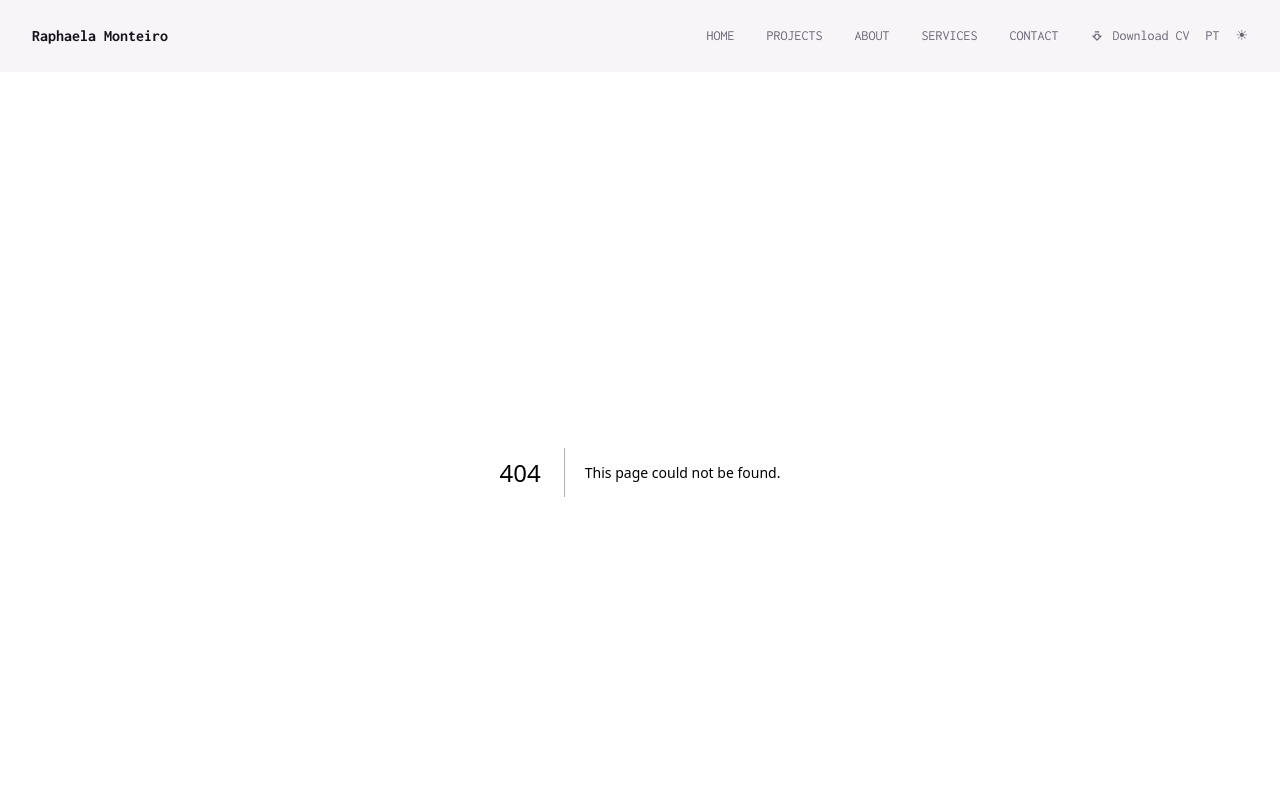
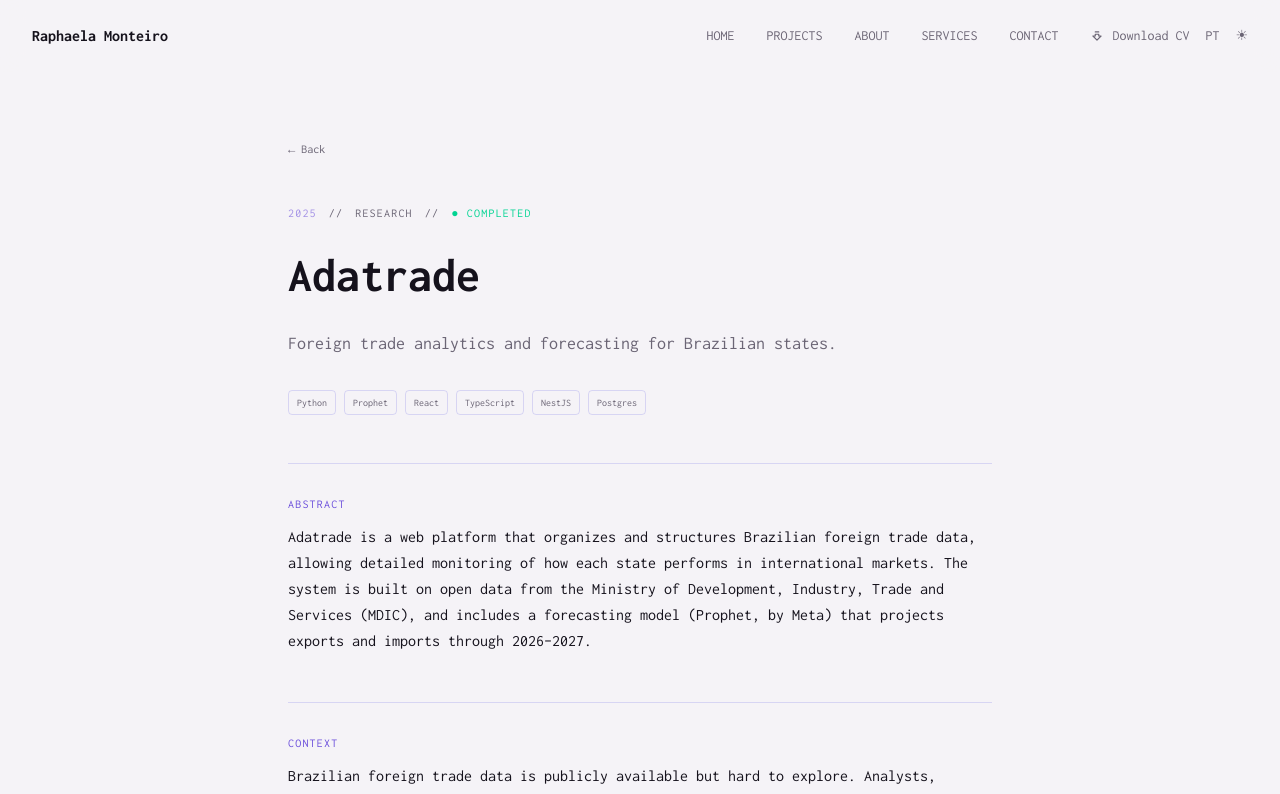
Before and after one commit to raphaelamonteiro/portfolio, a Next.js app: page /projects/adatrade in a window 1280 px wide. Before the commit this address had no page. Shown: the top 794 px of the page. Built offline with nearby package versions, Linux system fonts and the light colour scheme.

Commit message:
feat: adicionando slug e case study dos projetos

```diff
--- /dev/null
+++ b/app/projects/[slug]/case-study.tsx
@@ -0,0 +1,109 @@
+'use client';
+
+import { useTranslation } from '@/app/providers';
+import type { Project } from '@/data/projects';
+import Link from 'next/link';
+
+export default function CaseStudy({ project }: { project: Project }) {
+    const { t, locale } = useTranslation();
+    const cs = project.caseStudy;
+    if (!cs) return null;
+
+    return (
+        <article className="max-w-3xl mx-auto px-4 sm:px-6 lg:px-8 py-16 space-y-12 fade-up">
+
+            {/* Back */}
+            <Link href="/projects"
+                className="inline-block text-xs text-ash hover:text-bone transition-colors">
+                ← {locale === 'pt' ? 'Voltar' : 'Back'}
+            </Link>
+
+            {/* Header */}
+            <header className="space-y-6">
+                <div className="flex flex-wrap items-center gap-3 text-xs text-ash uppercase tracking-widest">
+                    <span className="text-amethyst/60">{project.year}</span>
+                    <span>//</span>
+                    <span>{project.category}</span>
+                    <span>//</span>
+                    <span className={project.status === 'wip' ? 'text-dusty' : 'text-emerald-400'}>
+                        ● {t.projects.status[project.status]}
+                    </span>
+                </div>
+
+                <h1 className="text-4xl sm:text-5xl font-bold text-bone leading-tight">
+                    {project.title}
+                </h1>
+
+                <p className="text-lg text-ash leading-relaxed">
+                    {project.subtitle[locale]}
+                </p>
+
+                {/* Stack */}
+                <div className="flex flex-wrap gap-2 pt-2">
+                    {project.stack.map((s) => (
+                        <span key={s}
+                            className="text-[10px] px-2 py-1 border border-lilac/20 rounded text-ash">
+                            {s}
+                        </span>
+                    ))}
+                </div>
+
+                {/* Links */}
+                {(project.links?.repo || project.links?.live || project.links?.paper) && (
+                    <div className="flex flex-wrap gap-4 pt-2 text-xs">
+                        {project.links?.repo && (
+                            <a href={project.links.repo} target="_blank" rel="noopener noreferrer"
+                                className="text-ash hover:text-bone transition-colors">
+                                ↗ GitHub
+                            </a>
+                        )}
+                        {project.links?.live && (
+                            <a href={project.links.live} target="_blank" rel="noopener noreferrer"
+                                className="text-amethyst hover:text-amethyst/80 transition-colors">
+                                ↗ {t.projects.viewProject}
+                            </a>
+                        )}
+                        {project.links?.paper && (
+                            <a href={project.links.paper} target="_blank" rel="noopener noreferrer"
+                                className="text-ash hover:text-bone transition-colors">
+                                ↗ Paper
+                            </a>
+                        )}
+                    </div>
+                )}
+            </header>
+
+            {/* Sections */}
+            <Section title="Abstract">{cs.abstract[locale]}</Section>
+            <Section title="Context">{cs.context[locale]}</Section>
+            <Section title="Approach">{cs.approach[locale]}</Section>
+            <Section title="Architecture">{cs.architecture[locale]}</Section>
+            <Section title={locale === 'pt' ? 'O que eu construí' : 'What I built'}>
+                {cs.whatIBuilt[locale]}
+            </Section>
+            <Section title={locale === 'pt' ? 'Resultados' : 'Results'}>
+                {cs.results[locale]}
+            </Section>
+            <Section title={locale === 'pt' ? 'Reflexão' : 'Reflection'}>
+                {cs.reflection[locale]}
+            </Section>
+
+            {/* Footer nav */}
+            <div className="pt-8 border-t border-lilac/20">
+                <Link href="/projects"
+                    className="text-xs text-ash hover:text-bone transition-colors">
+                    ← {locale === 'pt' ? 'Todos os projetos' : 'All projects'}
+                </Link>
+            </div>
+        </article>
+    );
+}
+
+function Section({ title, children }: { title: string; children: React.ReactNode }) {
+    return (
+        <section className="space-y-3 pt-8 border-t border-lilac/20">
+            <h2 className="text-xs text-amethyst uppercase tracking-widest">{title}</h2>
+            <p className="text-base text-bone leading-relaxed">{children}</p>
+        </section>
+    );
+}
--- /dev/null
+++ b/app/projects/[slug]/page.tsx
@@ -0,0 +1,22 @@
+import { projects, getProject } from '@/data/projects';
+import { notFound } from 'next/navigation';
+import CaseStudy from './case-study';
+
+export function generateStaticParams() {
+    return projects
+        .filter((p) => p.hasCaseStudy)
+        .map((p) => ({ slug: p.slug }));
+}
+
+export default async function ProjectPage({
+    params,
+}: {
+    params: Promise<{ slug: string }>;
+}) {
+    const { slug } = await params;
+    const project = getProject(slug);
+
+    if (!project || !project.hasCaseStudy) notFound();
+
+    return <CaseStudy project={project} />;
+}
--- a/data/projects.ts
+++ b/data/projects.ts
@@ -43,14 +43,14 @@ export const projects: Project[] = [
         title: 'SPRB-BD',
         subtitle: {
             en: 'Brazilian Regional PNT system — a reference architecture for sovereign navigation infrastructure.',
-            pt: 'Sistema de Posicionamento Regional Brasileiro — arquitetura de referência para infraestrutura soberana de navegação.',
+            pt: 'Sistema de Posicionamento Regional Brasileiro — arquitetura de referência para um sistema de posicionamento regional brasileiro.',
         },
         year: '2026',
         category: 'systems',
         status: 'active',
         featured: true,
         hasCaseStudy: true,
-        stack: ['Java', 'Spring', 'Apache Spark', 'Postgres', 'REST', 'Scrum'],
+        stack: ['Python', 'FastAPI', 'Apache Spark', 'Postgres', 'React'],
         role: {
             en: 'Architecture, implementation, validation, and paper',
             pt: 'Arquitetura, implementação, validação e artigo',
@@ -418,7 +418,7 @@ export const projects: Project[] = [
             en: 'A digital first-hug for new Catholics.',
             pt: 'Um primeiro abraço digital para novos católicos.',
         },
-        year: '2025',
+        year: '2026',
         category: 'personal',
         status: 'wip',
         featured: false,
@@ -435,7 +435,34 @@ export const projects: Project[] = [
     },
 
     // ─────────────────────────────────────────────
-    // 08. Polaris  (card only)
+    // 08. Vitral  (card only)
+    // ─────────────────────────────────────────────
+    {
+        slug: 'vitral',
+        title: 'Vitral',
+        subtitle: {
+            en: 'An independent digital magazine and bilingual publication curating high fashion through the lens of dark elegance. We provide an intellectual space where garment craftsmanship meets gothic literature and avant-garde art.',
+            pt: 'Revista digital independente e publicação bilíngue que curate alta moda pela lente da elegância obscura. Um espaço intelectual onde o ofício da costura encontra a literatura gótica e a arte de vanguarda.',
+        },
+        year: '2026',
+        category: 'personal',
+        status: 'wip',
+        featured: false,
+        hasCaseStudy: false,
+        stack: ['Ruby', 'Rails', 'Postgres', 'C'],
+        role: {
+            en: 'Founder & editor-in-chief & developer',
+            pt: 'Fundadora & editora chefe & desenvolvedora',
+        },
+        description: {
+            en: 'VITRAL is not a generalist magazine. We are a bilingual, high-fashion publication dedicated to the intellectual curation of dark elegance. We merge couture, gothic literature, and global mythology to celebrate fashion as an art form for the mind.',
+            pt: 'VITRAL não é uma revista generalista. Somos uma publicação bilíngue de alta moda dedicada à curadoria intelectual da elegância obscura. Unimos alta costura, literatura gótica e mitologia global para celebrar a moda como forma de arte para a mente.',
+        },
+    },
+
+
+    // ─────────────────────────────────────────────
+    // 09. Polaris  (card only)
     // ─────────────────────────────────────────────
     {
         slug: 'polaris',
@@ -444,7 +471,7 @@ export const projects: Project[] = [
             en: 'Personal productivity tracker.',
             pt: 'Rastreador pessoal de produtividade.',
         },
-        year: '2025',
+        year: '2026',
         category: 'personal',
         status: 'wip',
         featured: false,
```
